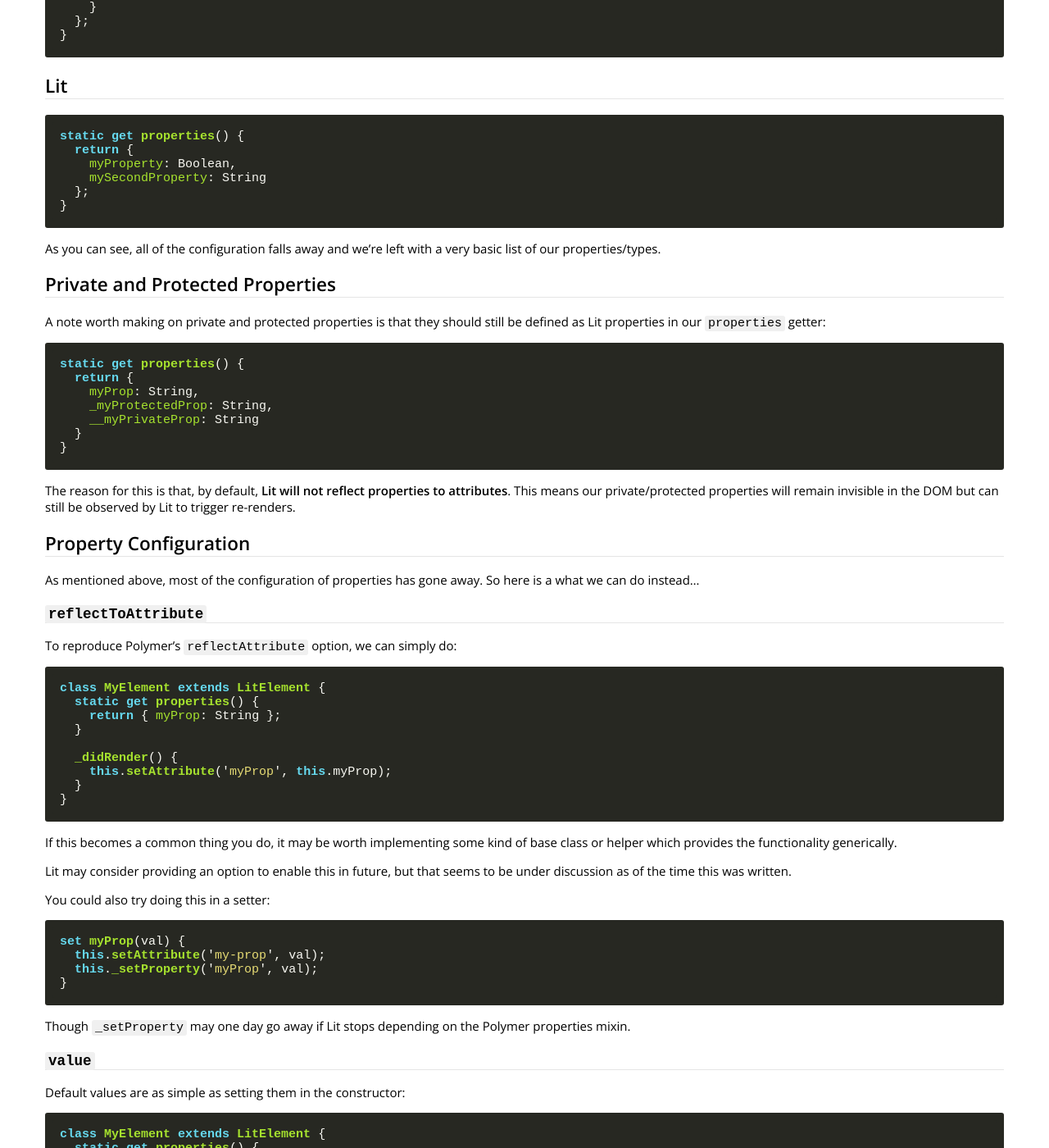
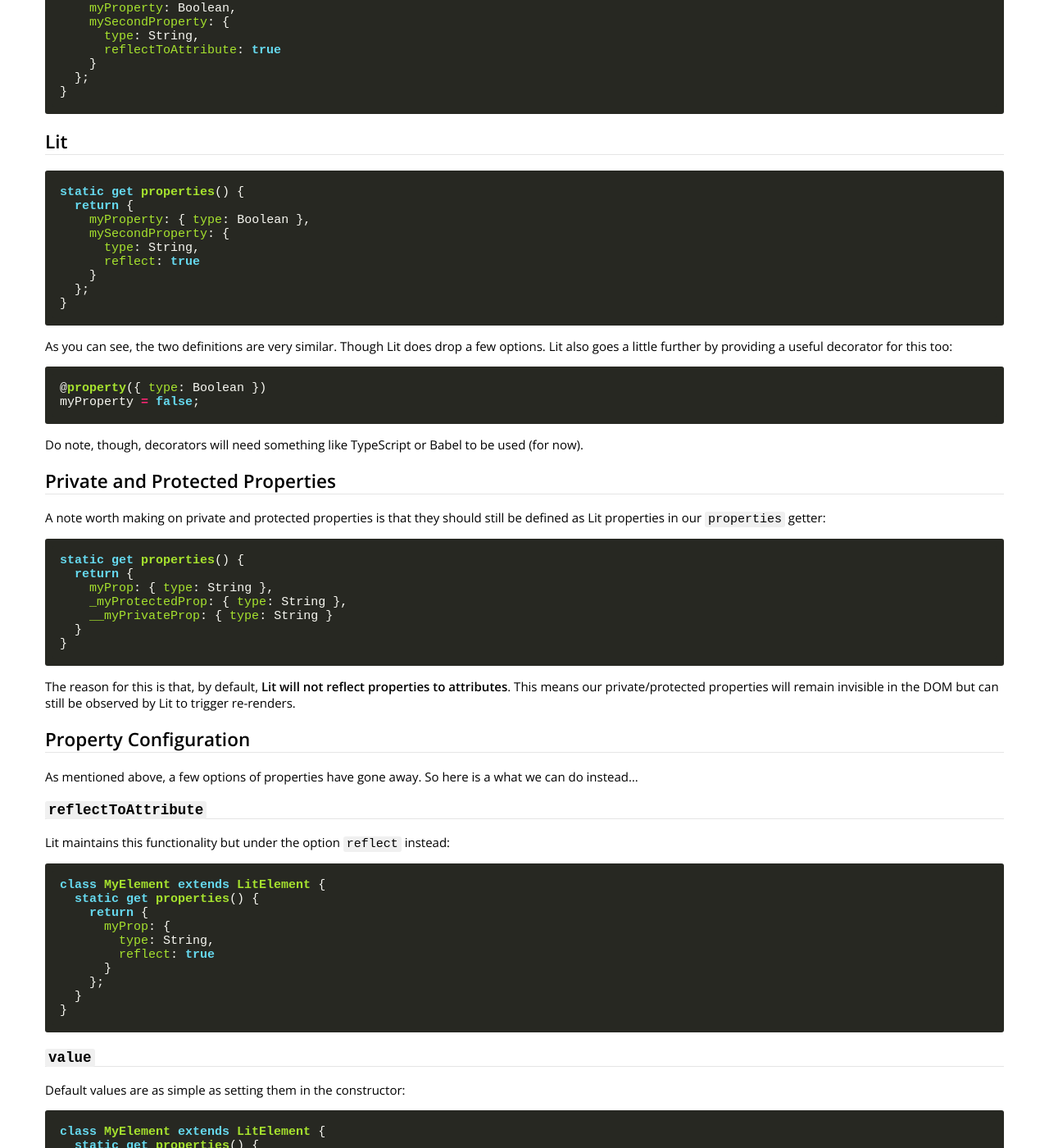
Before and after one commit to 43081j/43081j.github.io, a Jekyll site: the page built from _posts/2018-08-12-future-of-polymer.md, in a window 1280 px wide and 1400 px high, scrolled down 4714 px. Shown: the whole window at 82% size. Built offline with Jekyll 4.4.1, drawn with Linux system fonts in a browser that asks for light colours; nearby versions of some CDN libraries; comment, search, counter and statistics services are not loaded; some of the changed text lies outside the part shown.

Commit message:
update for lit 0.11

````diff
--- a/_posts/2018-08-12-future-of-polymer.md
+++ b/_posts/2018-08-12-future-of-polymer.md
@@ -14,8 +14,7 @@
 around the same time the Polymer team were working on building 3.x and lit-html.
 
 Polymer 3.x and [lit-element](https://github.com/polymer/lit-element) seem
-to achieve the same goal in different ways. In fact, the `LitElement` class
-even inherits some of Polymer's core mixins for property logic.
+to achieve the same goal in different ways.
 
 **So where do we go after Polymer 2.x?**
 
@@ -34,6 +33,14 @@
 
 What I figured I'll do with this post is summarise the basic migration from
 Polymer to Lit.
+
+## Update (August 2018)
+
+Since the writing of this post, LitElement removed its
+dependency on Polymer completely. It also introduced a lot of the
+functionality I had previously written about the lack of.
+
+This post has now been updated.
 
 ## For new-comers to Web Components
 
@@ -84,7 +91,7 @@
 import {LitElement, html} from '@polymer/lit-element';
 
 class MyLitElement extends LitElement {
-  _render() {
+  render() {
     return html`My element!`;
   }
 }
@@ -114,13 +121,11 @@
 | `{% raw %}{{foo}}{% endraw %}` | `${this.foo}` with an event listener (e.g. `input` on inputs) |
 | `<my-el prop="[[foo]]">` | `<my-el .prop=${this.foo}>` |
 | `<my-el prop$="[[foo]]">` | `<my-el prop=${this.foo}>` |
-| `<input checked="[[checked]]">` | `<input checked?=${this.checked}>` |
+| `<input checked="[[checked]]">` | `<input ?checked=${this.checked}>` |
 | `<button on-click="_onClick">` | `<button @click=${(e) => this._onClick(e)}>` |
 
 There's a nice summary [here](https://polymer.github.io/lit-html/guide/writing-templates.html#binding-types)
 about the different syntaxes used.
-
-**Do note: This syntax is still new to lit-html so hasn't yet made it into LitElement (it is [in progress](https://github.com/Polymer/lit-element/issues/123)).**
 
 ## Two-way bindings
 
@@ -134,7 +139,7 @@
 with an input element:
 
 ```js
-_render() {
+render() {
   return html`<input type="text" @input=${(e) => this._onInput(e)}>`;
 }
 
@@ -226,7 +231,7 @@
 through interpolation:
 
 ```js
-_render() {
+render() {
   const sharedStyles = getSharedStyles(); // Could come from a file, wherever.
   return html`
     <style>${sharedStyles}</style>
@@ -241,9 +246,8 @@
 
 Now the fun part! Properties...
 
-Properties in Lit are incredibly simple compared to the fairly configurable
-ones we had in Polymer. The reason for this is probably to keep it very light
-and leave implementation of those extra things to us.
+Properties in Lit are configured in a very similar fashion to Polymer. They
+define their type and a couple of options.
 
 ## Polymer
 
@@ -264,14 +268,26 @@
 ```js
 static get properties() {
   return {
-    myProperty: Boolean,
-    mySecondProperty: String
+    myProperty: { type: Boolean },
+    mySecondProperty: {
+      type: String,
+      reflect: true
+    }
   };
 }
 ```
 
-As you can see, all of the configuration falls away and we're left with a very
-basic list of our properties/types.
+As you can see, the two definitions are very similar. Though Lit does
+drop a few options. Lit also goes a little further by providing a useful
+decorator for this too:
+
+```js
+@property({ type: Boolean })
+myProperty = false;
+```
+
+Do note, though, decorators will need something like TypeScript or
+Babel to be used (for now).
 
 ## Private and Protected Properties
 
@@ -281,9 +297,9 @@
 ```js
 static get properties() {
   return {
-    myProp: String,
-    _myProtectedProp: String,
-    __myPrivateProp: String
+    myProp: { type: String },
+    _myProtectedProp: { type: String },
+    __myPrivateProp: { type: String }
   }
 }
 ```
@@ -294,41 +310,25 @@
 
 ## Property Configuration
 
-As mentioned above, most of the configuration of properties has gone away. So
+As mentioned above, a few options of properties have gone away. So
 here is a what we can do instead...
 
 ### `reflectToAttribute`
 
-To reproduce Polymer's `reflectAttribute` option, we can simply do:
+Lit maintains this functionality but under the option `reflect` instead:
 
 ```js
 class MyElement extends LitElement {
   static get properties() {
-    return { myProp: String };
-  }
-
-  _didRender() {
-    this.setAttribute('myProp', this.myProp);
+    return {
+      myProp: {
+        type: String,
+        reflect: true
+      }
+    };
   }
 }
 ```
-
-If this becomes a common thing you do, it may be worth implementing
-some kind of base class or helper which provides the functionality generically.
-
-Lit may consider providing an option to enable this in future, but that seems
-to be under discussion as of the time this was written.
-
-You could also try doing this in a setter:
-
-```js
-set myProp(val) {
-  this.setAttribute('my-prop', val);
-  this._setProperty('myProp', val);
-}
-```
-
-Though `_setProperty` may one day go away if Lit stops depending on the Polymer properties mixin.
 
 ### `value`
 
@@ -337,7 +337,7 @@
 ```js
 class MyElement extends LitElement {
   static get properties() {
-    return { myProp: String };
+    return { myProp: { type: String } };
   }
 
   constructor() {
@@ -355,7 +355,7 @@
 ```js
 class MyElement extends LitElement {
   static get properties() {
-    return { _myProperty: String };
+    return { _myProperty: { type: String } };
   }
 
   get readOnlyProperty() {
@@ -393,8 +393,8 @@
 class MyElement extends LitElement {
   static get properties() {
     return {
-      prop1: String,
-      prop2: String
+      prop1: { type: String },
+      prop2: { type: String }
     };
   }
 
@@ -402,7 +402,7 @@
     return `${this.prop1}${this.prop2}`;
   }
 
-  _render() {
+  render() {
     return html`Value is: ${this.computedProperty}`;
   }
 }
@@ -419,17 +419,12 @@
 render method.
 
 However, if you do want to do something when a property changes, I suppose
-the best place for it is in the `_didRender` method:
+the best place for it is in the `update` method:
 
 ```js
-_didRender(props, changedProps, prevProps) {
-  if (changedProps.hasOwnProperty('myProp')) {
-    this._onMyPropChanged(this.myProp, changedProps.myProp);
-  }
-
-  // or do your own dirty checking
-  if (isDirty(this.myProp, prevProps.myProp)) {
-    this._onMyPropChanged(this.myProp, prevProps.myProp);
+update(changedProps) {
+  if (changedProps.has('myProp')) {
+    this._onMyPropChanged(this.myProp, changedProps.get('myProp'));
   }
 }
 ```
@@ -448,7 +443,7 @@
 Event handlers can be added to elements in a similar way to Polymer:
 
 ```js
-_render() {
+render() {
   return html`<button @click=${(e) => this._onClick(e)}>`;
 }
 ```
@@ -462,7 +457,7 @@
   this._boundOnClick = this._onClick.bind(this);
 }
 
-_render() {
+render() {
   return html`<button @click=${this._boundOnClick}>`;
 }
 ```
@@ -510,7 +505,7 @@
 ```js
 class MyElement extends LitElement {
   static get properties() {
-    return { _view: String };
+    return { _view: { type: String } };
   }
 
   constructor() {
````
